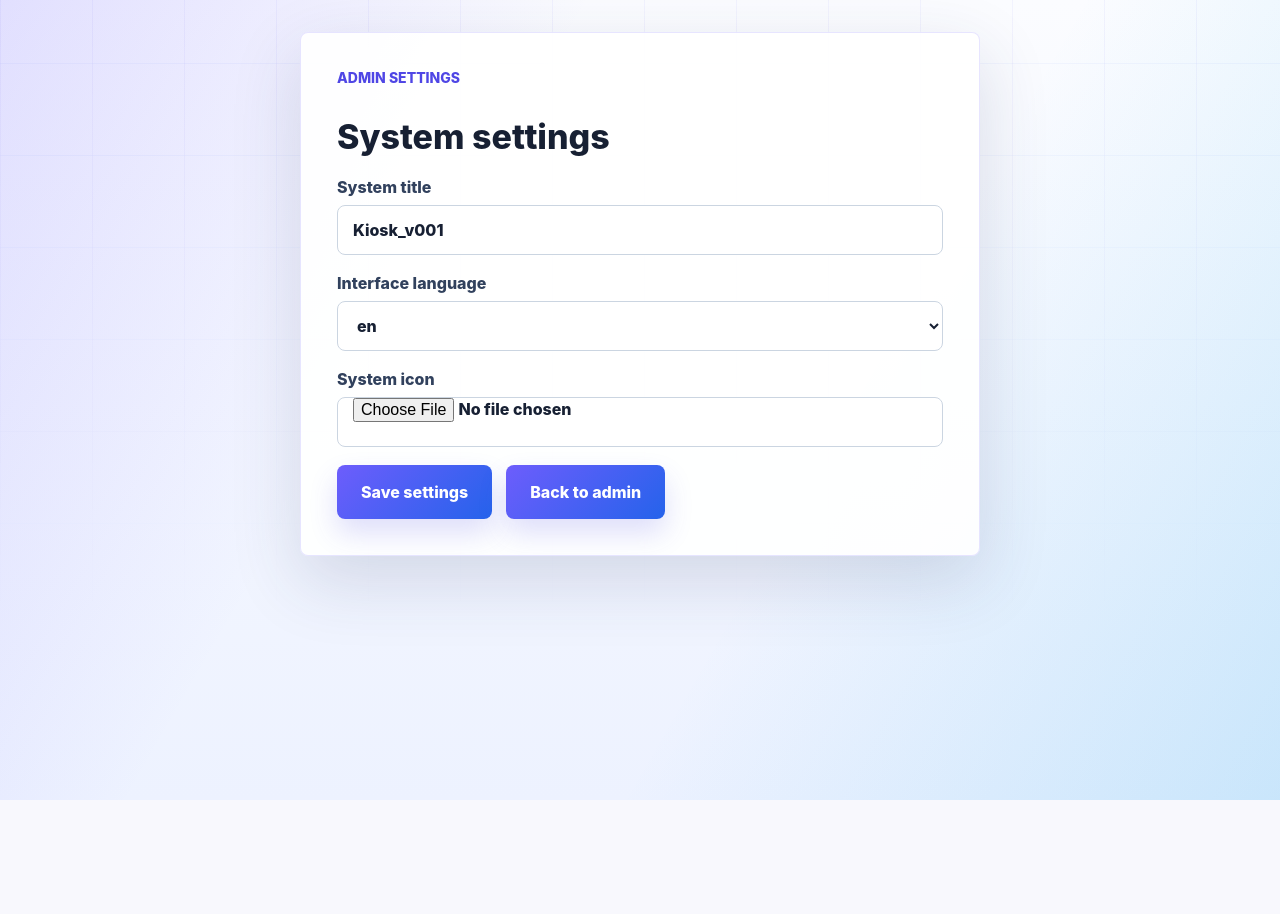
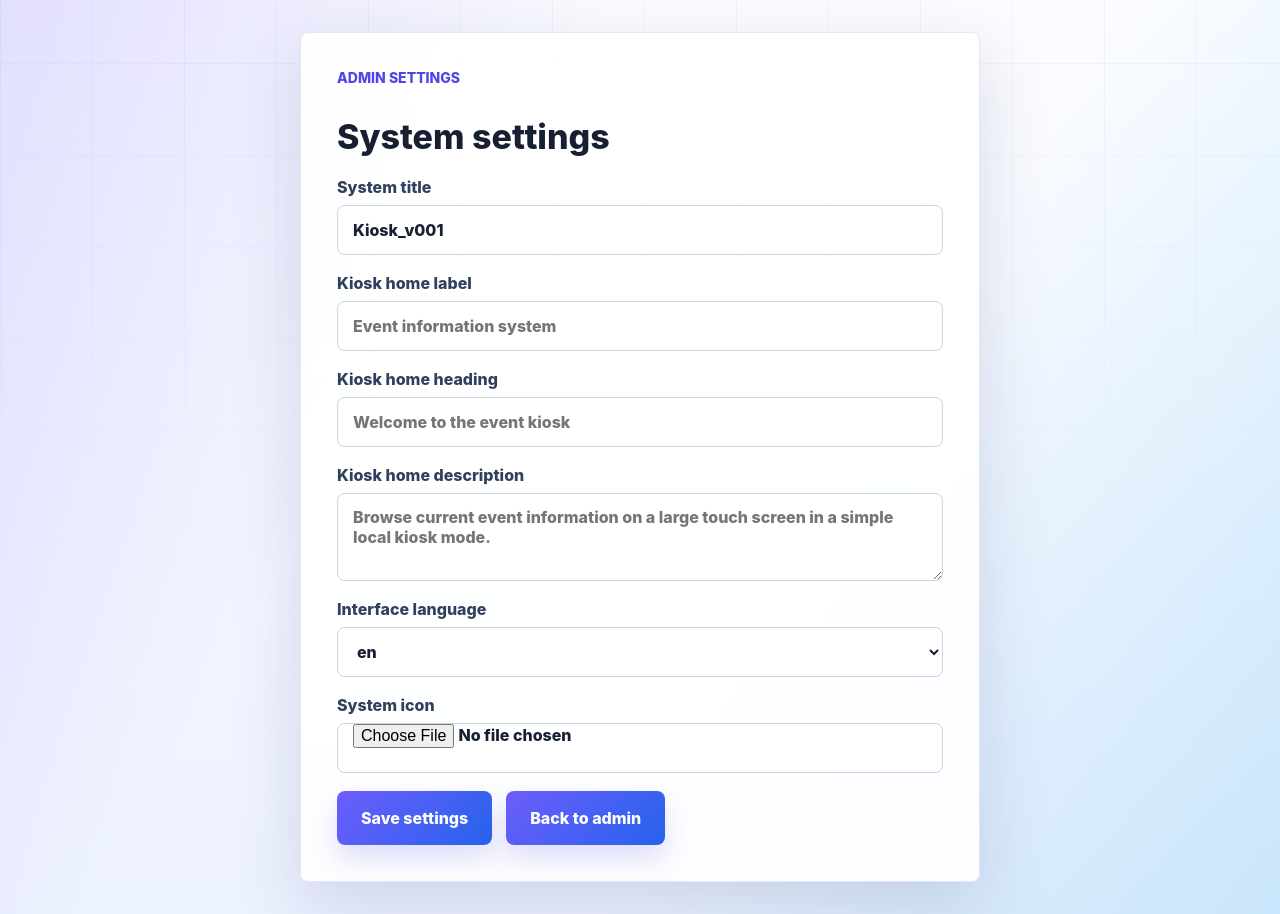
Before and after one commit to German7464/Kiosk_v001, a Flask app: page /admin/settings in a window 1280 px wide. Before the commit the page ends 800 px from the top, so only its background shows below. Run offline with Flask 3, Linux system fonts and the light colour scheme; the visitor is signed in with stand-in values (Sample User, id 1); data comes from the database, SQL or seed files in the repository.

Commit message:
Add editable kiosk home settings

```diff
--- a/kiosk/app.py
+++ b/kiosk/app.py
@@ -37,9 +37,17 @@ def create_app(config_overrides=None):
             """
             SELECT key, value
             FROM settings
-            WHERE key IN (?, ?, ?, ?)
+            WHERE key IN (?, ?, ?, ?, ?, ?, ?)
             """,
-            ("site_title", "interface_language", "site_icon", "tv_slide_duration"),
+            (
+                "site_title",
+                "interface_language",
+                "site_icon",
+                "tv_slide_duration",
+                "kiosk_label",
+                "kiosk_heading",
+                "kiosk_description",
+            ),
         ).fetchall()
         settings = {row["key"]: row["value"] for row in rows}
         return {
@@ -47,6 +55,9 @@ def create_app(config_overrides=None):
             "interface_language": settings.get("interface_language", "en"),
             "site_icon": settings.get("site_icon", ""),
             "tv_slide_duration": settings.get("tv_slide_duration", "10"),
+            "kiosk_label": settings.get("kiosk_label", ""),
+            "kiosk_heading": settings.get("kiosk_heading", ""),
+            "kiosk_description": settings.get("kiosk_description", ""),
         }
 
     @app.context_processor
--- a/kiosk/database.py
+++ b/kiosk/database.py
@@ -93,6 +93,9 @@ def seed_settings(database):
         "site_title": "Kiosk_v001",
         "site_icon": "",
         "tv_slide_duration": "10",
+        "kiosk_label": "",
+        "kiosk_heading": "",
+        "kiosk_description": "",
         "content_version": "1",
     }
 
--- a/kiosk/features/admin/routes.py
+++ b/kiosk/features/admin/routes.py
@@ -141,15 +141,18 @@ def get_admin_settings():
         """
         SELECT key, value
         FROM settings
-        WHERE key IN (?, ?, ?)
+        WHERE key IN (?, ?, ?, ?, ?, ?)
         """,
-        ("site_title", "interface_language", "site_icon"),
+        ("site_title", "interface_language", "site_icon", "kiosk_label", "kiosk_heading", "kiosk_description"),
     ).fetchall()
     settings = {row["key"]: row["value"] for row in rows}
     return {
         "site_title": settings.get("site_title", "Kiosk_v001"),
         "interface_language": settings.get("interface_language", "en"),
         "site_icon": settings.get("site_icon", ""),
+        "kiosk_label": settings.get("kiosk_label", ""),
+        "kiosk_heading": settings.get("kiosk_heading", ""),
+        "kiosk_description": settings.get("kiosk_description", ""),
     }
 
 
@@ -181,6 +184,9 @@ def admin_settings():
 def save_admin_settings():
     site_title = request.form.get("site_title", "").strip() or "Kiosk_v001"
     interface_language = request.form.get("interface_language", "en")
+    kiosk_label = request.form.get("kiosk_label", "").strip()
+    kiosk_heading = request.form.get("kiosk_heading", "").strip()
+    kiosk_description = request.form.get("kiosk_description", "").strip()
 
     if interface_language not in {"ru", "en", "de"}:
         interface_language = "en"
@@ -194,6 +200,9 @@ def save_admin_settings():
     updated_at = datetime.now(timezone.utc).isoformat()
     save_setting(database, "site_title", site_title, updated_at)
     save_setting(database, "interface_language", interface_language, updated_at)
+    save_setting(database, "kiosk_label", kiosk_label, updated_at)
+    save_setting(database, "kiosk_heading", kiosk_heading, updated_at)
+    save_setting(database, "kiosk_description", kiosk_description, updated_at)
 
     if icon_paths is not None:
         save_setting(database, "site_icon", icon_paths["site_icon"], updated_at)
--- a/kiosk/templates/admin_settings.html
+++ b/kiosk/templates/admin_settings.html
@@ -20,6 +20,18 @@
             <input type="text" name="site_title" value="{{ settings.site_title }}" required>
         </label>
         <label>
+            <span>{{ t("admin.kiosk_home_label") }}</span>
+            <input type="text" name="kiosk_label" value="{{ settings.kiosk_label }}" placeholder="{{ t('kiosk.home_label') }}">
+        </label>
+        <label>
+            <span>{{ t("admin.kiosk_home_heading") }}</span>
+            <input type="text" name="kiosk_heading" value="{{ settings.kiosk_heading }}" placeholder="{{ t('kiosk.home_heading') }}">
+        </label>
+        <label>
+            <span>{{ t("admin.kiosk_home_description") }}</span>
+            <textarea name="kiosk_description" rows="3" placeholder="{{ t('kiosk.home_description') }}">{{ settings.kiosk_description }}</textarea>
+        </label>
+        <label>
             <span>{{ t("admin.interface_language") }}</span>
             <select name="interface_language">
                 <option value="ru" {% if settings.interface_language == "ru" %}selected{% endif %}>ru</option>
--- a/kiosk/translations/de.json
+++ b/kiosk/translations/de.json
@@ -17,6 +17,9 @@
     "admin.full_description": "Vollständige Beschreibung",
     "admin.home": "Admin-Bereich",
     "admin.interface_language": "Oberflächensprache",
+    "admin.kiosk_home_description": "Beschreibung der Kiosk-Startseite",
+    "admin.kiosk_home_heading": "Überschrift der Kiosk-Startseite",
+    "admin.kiosk_home_label": "Label der Kiosk-Startseite",
     "admin.kiosk_preview": "Kiosk-Vorschau",
     "admin.login": "Anmelden",
     "admin.login_label": "Admin-Anmeldung",
--- a/kiosk/translations/en.json
+++ b/kiosk/translations/en.json
@@ -17,6 +17,9 @@
     "admin.full_description": "Full description",
     "admin.home": "Admin placeholder",
     "admin.interface_language": "Interface language",
+    "admin.kiosk_home_description": "Kiosk home description",
+    "admin.kiosk_home_heading": "Kiosk home heading",
+    "admin.kiosk_home_label": "Kiosk home label",
     "admin.kiosk_preview": "Kiosk preview",
     "admin.login": "Login",
     "admin.login_label": "Admin login",
--- a/kiosk/translations/ru.json
+++ b/kiosk/translations/ru.json
@@ -17,6 +17,9 @@
     "admin.full_description": "Полное описание",
     "admin.home": "Панель администратора",
     "admin.interface_language": "Язык интерфейса",
+    "admin.kiosk_home_description": "Описание главной страницы киоска",
+    "admin.kiosk_home_heading": "Заголовок главной страницы киоска",
+    "admin.kiosk_home_label": "Метка главной страницы киоска",
     "admin.kiosk_preview": "Предпросмотр киоска",
     "admin.login": "Войти",
     "admin.login_label": "Вход администратора",
```
Also changed, not shown: kiosk/static/js/kiosk_home.js (added, +37 -0 lines), kiosk/templates/kiosk_home.html (+13 -5 lines), docs/CHANGELOG.md, kiosk/features/admin/README.md, kiosk/features/api/README.md.
